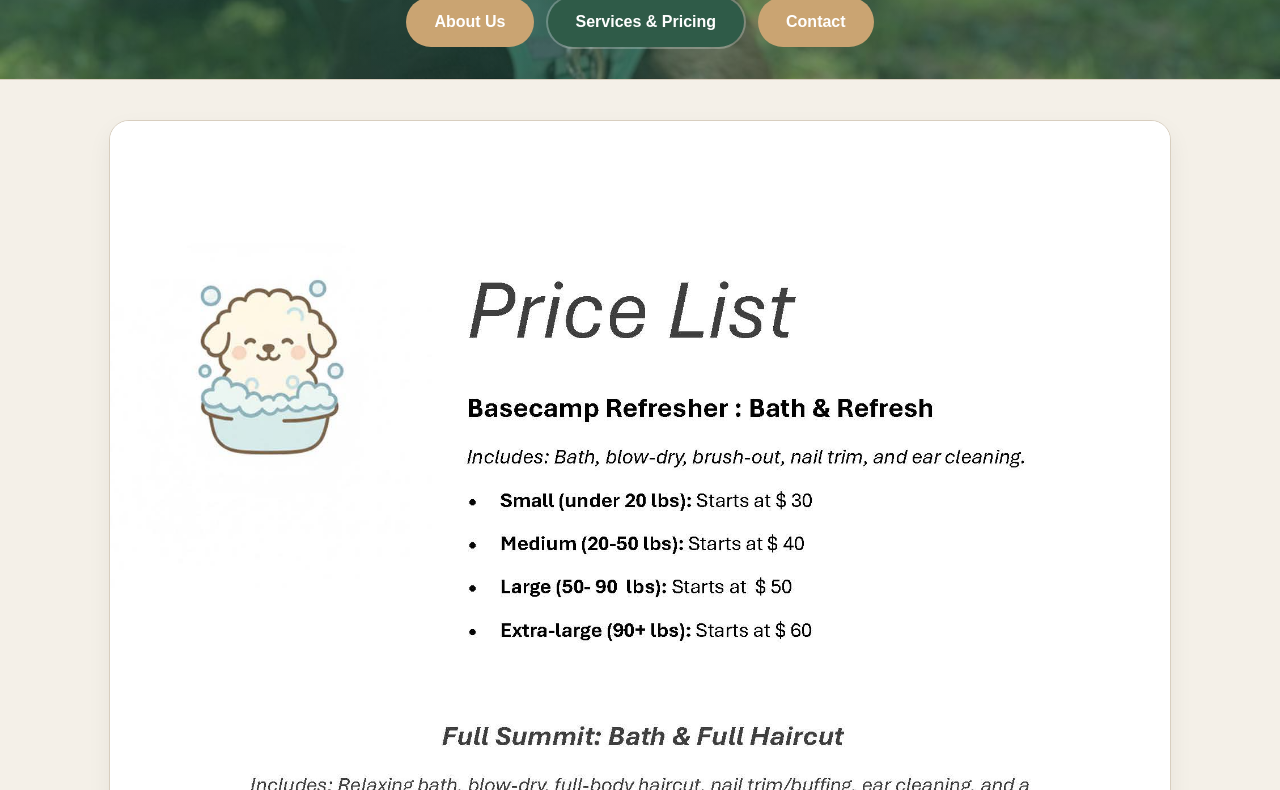
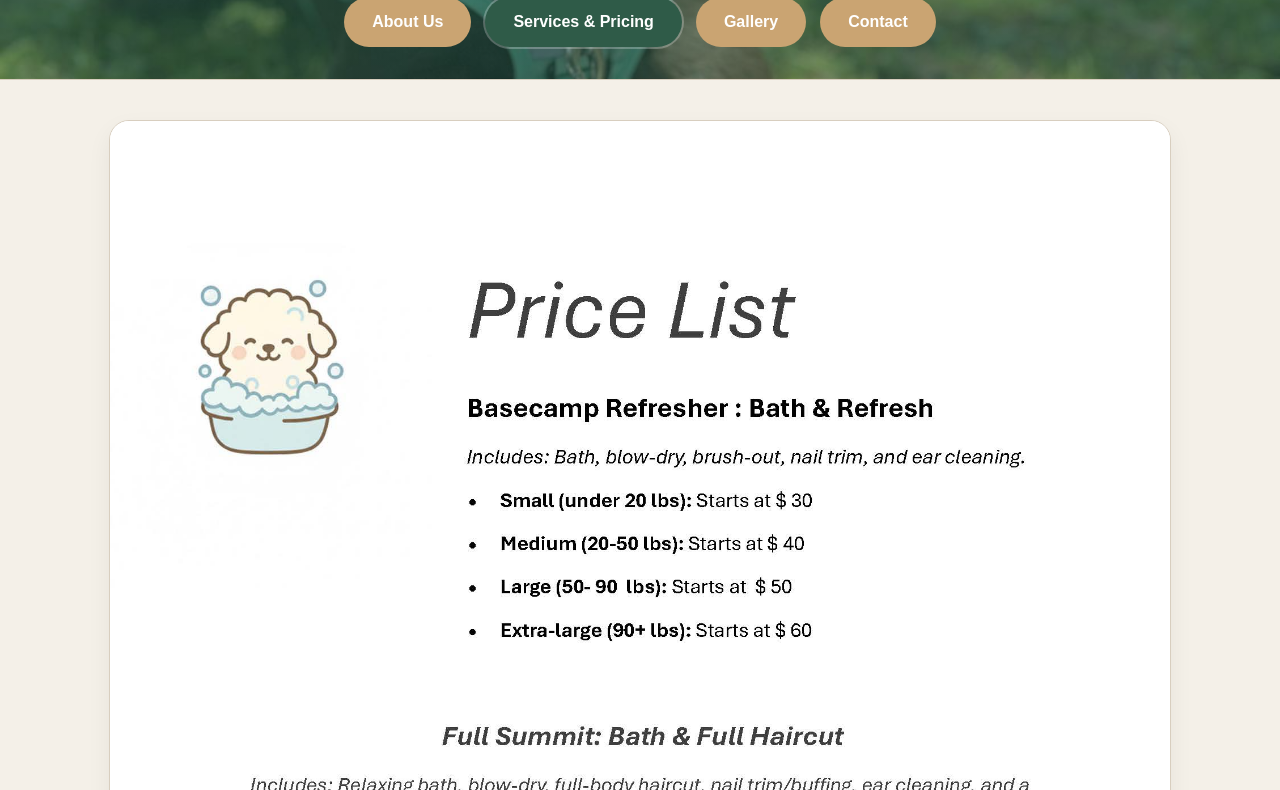
Before and after one commit to Trick56/RockSolidPetGrooming.io, a plain HTML site: page price_page.html in a window 1280 px wide. Shown: the part 122-912 px from the top of the page. Drawn offline with Linux system fonts and the light colour scheme.

Commit message:
Link gallery from site navigation

```diff
--- a/price_page.html
+++ b/price_page.html
@@ -13,7 +13,8 @@
     <div class="nav-buttons">
       <a class="nav-button" href="index.html">About Us</a>
       <a class="nav-button secondary is-active" href="price_page.html" aria-current="page">Services &amp; Pricing</a>
-      <a class="nav-button" href="contact.html">Contact</a>
+      <a class="nav-button" href="gallery.html">Gallery</a>
+        <a class="nav-button" href="contact.html">Contact</a>
     </div>
   </header>
 
```
